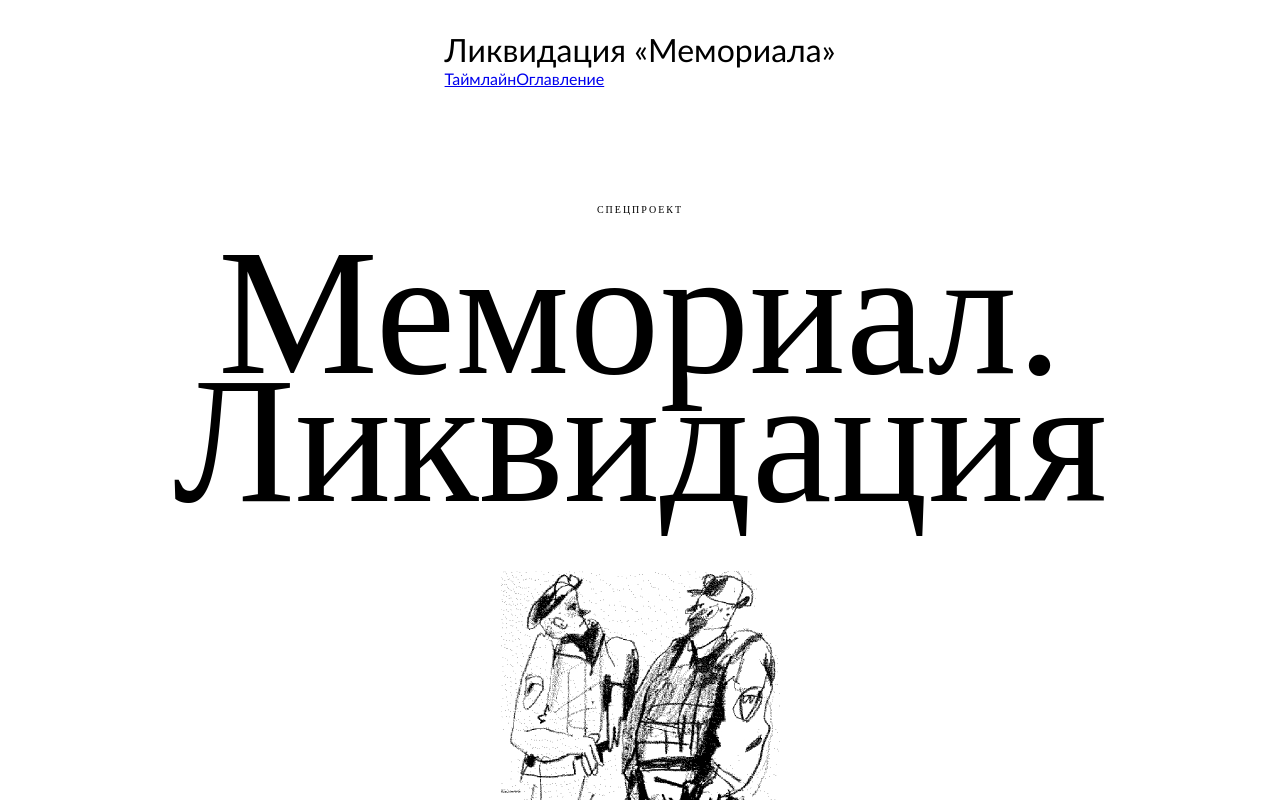
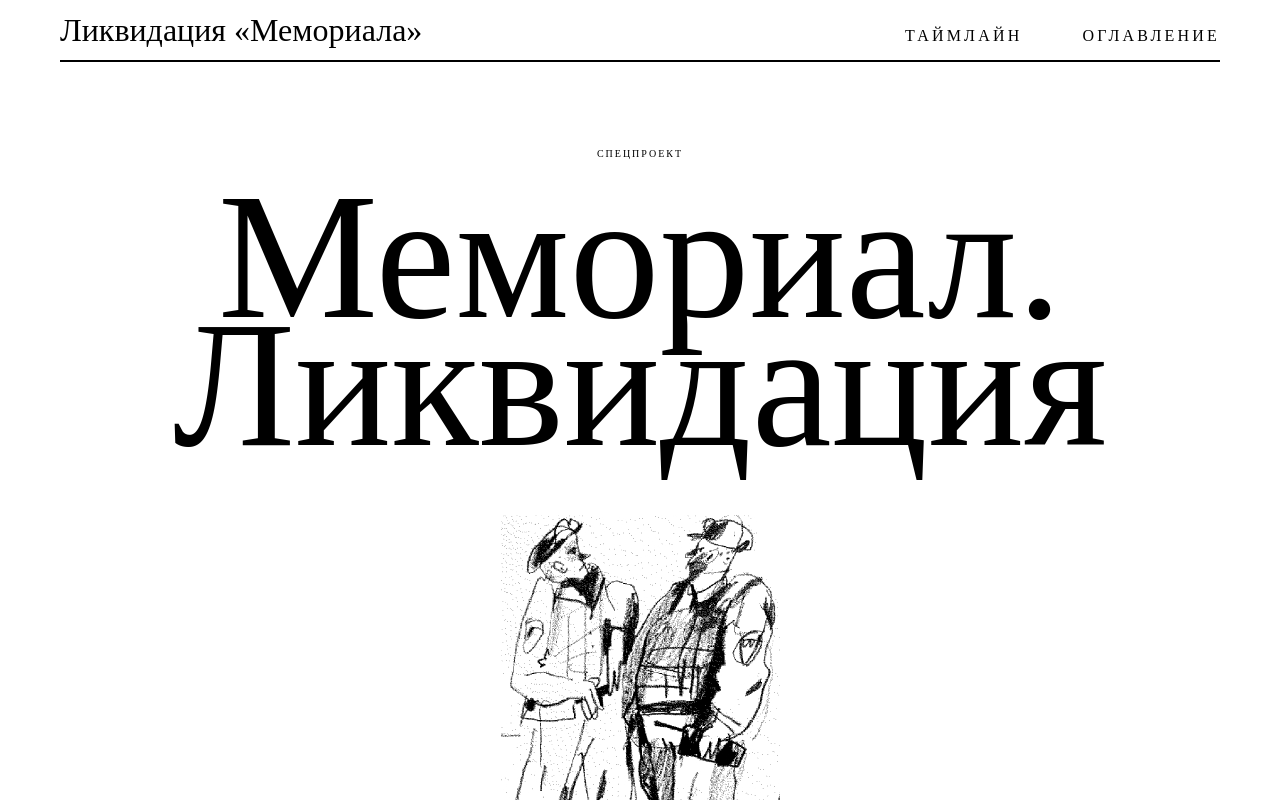
Before and after one commit to Shar1892/AU_Memo, a React (Create React App) app: page / in a window 1280 px wide. Shown: the top 800 px of the page. Built offline with nearby package versions, Linux system fonts and the light colour scheme.

Commit message:
feat: задал стили для хедера

```diff
--- a/src/components/header/header.css
+++ b/src/components/header/header.css
@@ -3,10 +3,56 @@
 	flex-direction: column;
 	align-items: center;
 	width: 100%;
-	padding: 30px 20px;
+	padding: 0 60px;
 	box-sizing: border-box;
 	max-width: 1360px;
 	background-color: #ffffff;
+}
+
+.header__content-container {
+	width: 100%;
+	height: 60px;
+	display: flex;
+	justify-content: space-between;
+	align-items: center;
+}
+
+.header__title {
+	margin: 0;
+	font-family: 'Quant Antiqua';
+	font-style: normal;
+	font-weight: 400;
+	font-size: 20px;
+	line-height: 120%;
+	color: var(--simple-text-color);
+}
+
+.header__menu {
+	padding-top: 12px;
+	box-sizing: border-box;
+}
+
+.header__link {
+	margin: 0;
+	font-family: 'Quant Antiqua';
+	font-style: normal;
+	font-weight: 400;
+	font-size: 16px;
+	line-height: 130%;
+	letter-spacing: 0.2em;
+	text-transform: uppercase;
+	color: var(--simple-text-color);
+	text-decoration: none;
+}
+
+.header__link:first-of-type {
+	margin-right: 60px;
+}
+
+.header__separator {
+	width: 100%;
+	height: 2px;
+	background-color: #000000;
 }
 
 .header__title {
```
